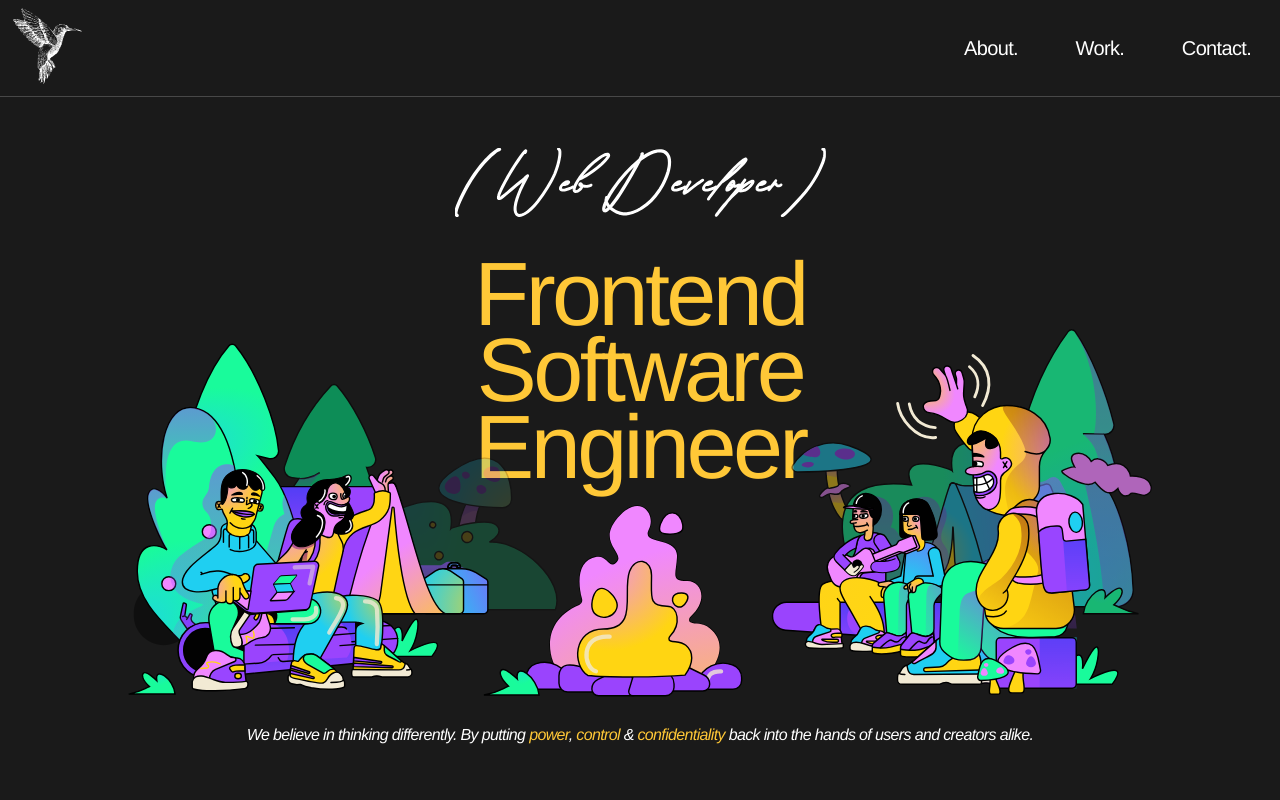
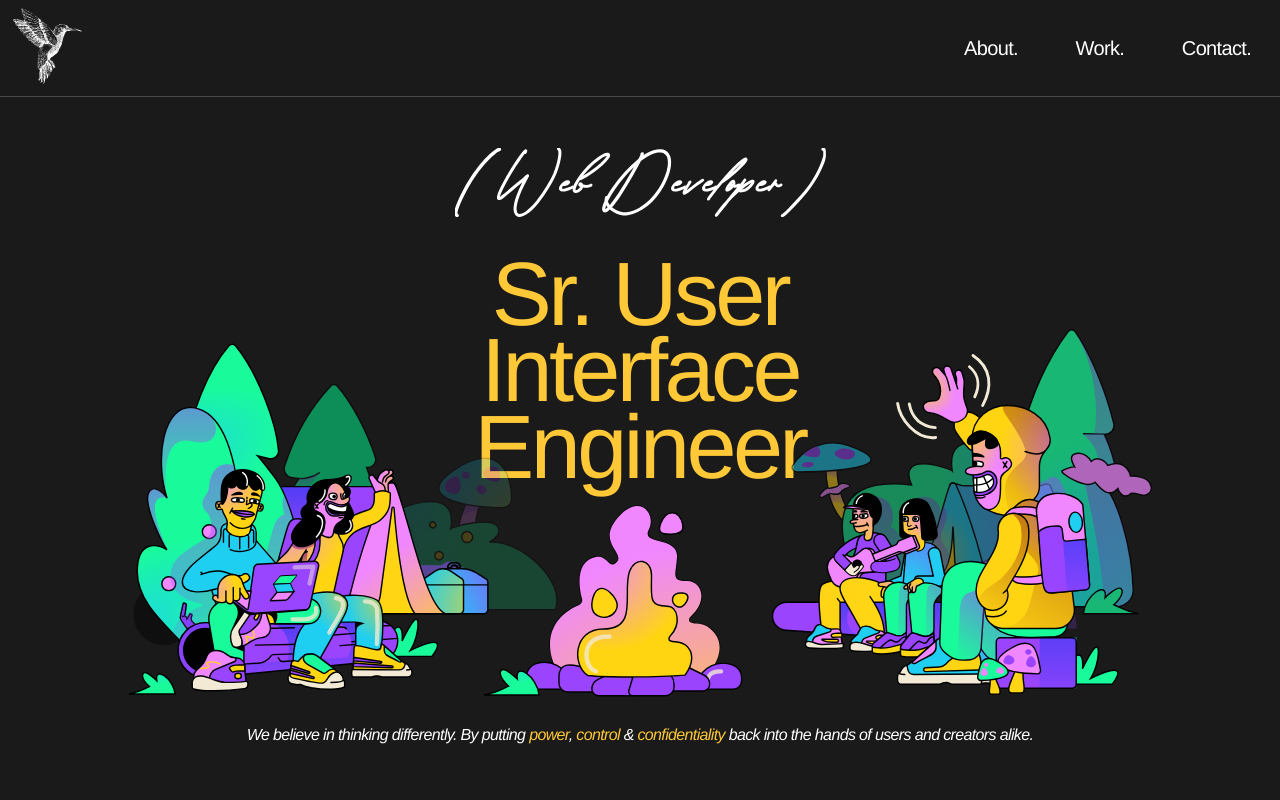
Before and after one commit to elbitapmoC/sojourn, a Next.js app: page / in a window 1280 px wide. Shown: the top 800 px of the page. Built offline with nearby package versions, Linux system fonts and the light colour scheme; a web font is replaced by a local one.

Commit message:
feat: replace react-reveal with framer-motion for animations
- Update package.json to replace react-reveal with framer-motion
- Refactor Hero component to update title and role
- Update Footer copyright year to 2025
- Replace Fade components with framer-motion animations in index.js

```diff
--- a/package.json
+++ b/package.json
@@ -16,7 +16,7 @@
     "react-fast-marquee": "^1.3.2",
     "react-icons": "^4.2.0",
     "react-multi-carousel": "^2.8.0",
-    "react-reveal": "^1.2.2",
+    "framer-motion": "^6.5.1",
     "react-rotating-text": "^1.4.1",
     "styled-components": "^5.3.0",
     "styled-normalize": "^8.0.7"
--- a/src/components/Footer/Footer.js
+++ b/src/components/Footer/Footer.js
@@ -11,7 +11,7 @@ import { socialIcons } from "../../constants/constants";
 const Footer = () => {
   return (
     <FooterWrapper>
-      <FooterParagraph>&copy; Sojourner | 2022</FooterParagraph>
+      <FooterParagraph>&copy; Sojourner | 2025</FooterParagraph>
       <aside>
         {socialIcons.map((social, i) => {
           return (
--- a/src/components/Hero/Hero.js
+++ b/src/components/Hero/Hero.js
@@ -13,9 +13,9 @@ const Hero = () => {
     <>
       <HeroContainer>
         <HeroTitle>
-          Frontend
+          Sr. User
           <br />
-          Software Engineer
+          Interface Engineer
           <img src={web3.src} alt={web3.alt} />
         </HeroTitle>
         <ImageContainer>
--- a/src/pages/index.js
+++ b/src/pages/index.js
@@ -3,21 +3,26 @@ import Projects from "../components/Projects/Projects";
 import Testimonials from "../components/Testimonials/Testimonials";
 import { Layout } from "../layout/Layout";
 import CTA from "../components/CTA/CTA";
-import Fade from "react-reveal/Fade";
+import { motion } from "framer-motion";
+
+const fadeInUp = {
+  hidden: { opacity: 0, y: 20 },
+  visible: { opacity: 1, y: 0, transition: { duration: 0.6 } }
+};
 
 const Home = () => {
   return (
     <Layout>
       <Hero />
-      <Fade bottom>
+      <motion.div initial="hidden" animate="visible" variants={fadeInUp}>
         <Projects />
-      </Fade>
-      <Fade bottom>
+      </motion.div>
+      <motion.div initial="hidden" animate="visible" variants={fadeInUp}>
         <Testimonials />
-      </Fade>
-      <Fade bottom>
+      </motion.div>
+      <motion.div initial="hidden" animate="visible" variants={fadeInUp}>
         <CTA />
-      </Fade>
+      </motion.div>
     </Layout>
   );
 };
```
Also changed, not shown: 2 other files (tests, documents, lock files or other folders).
